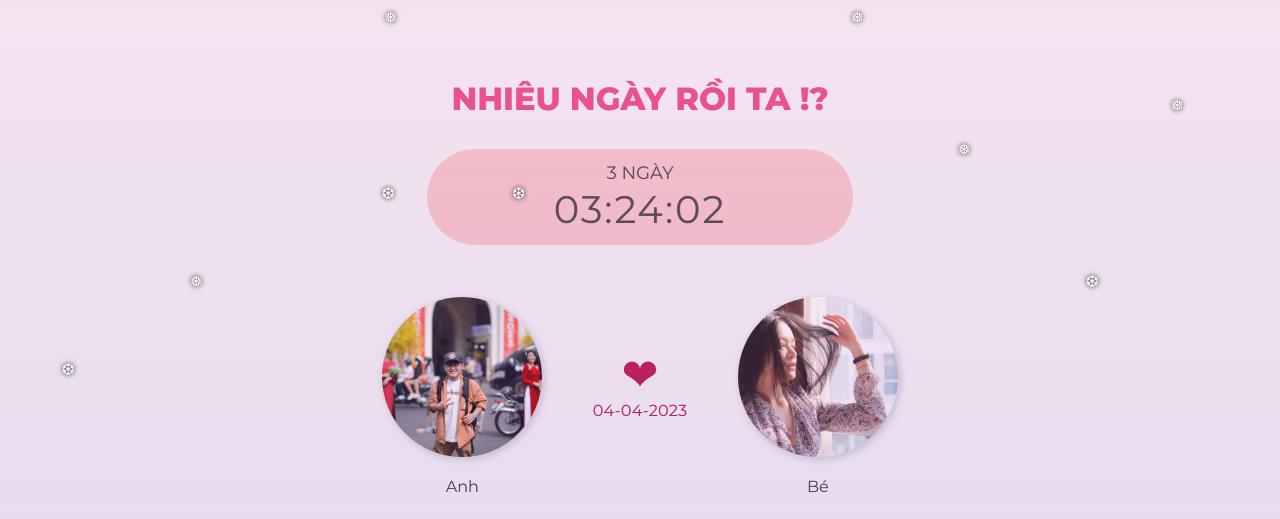
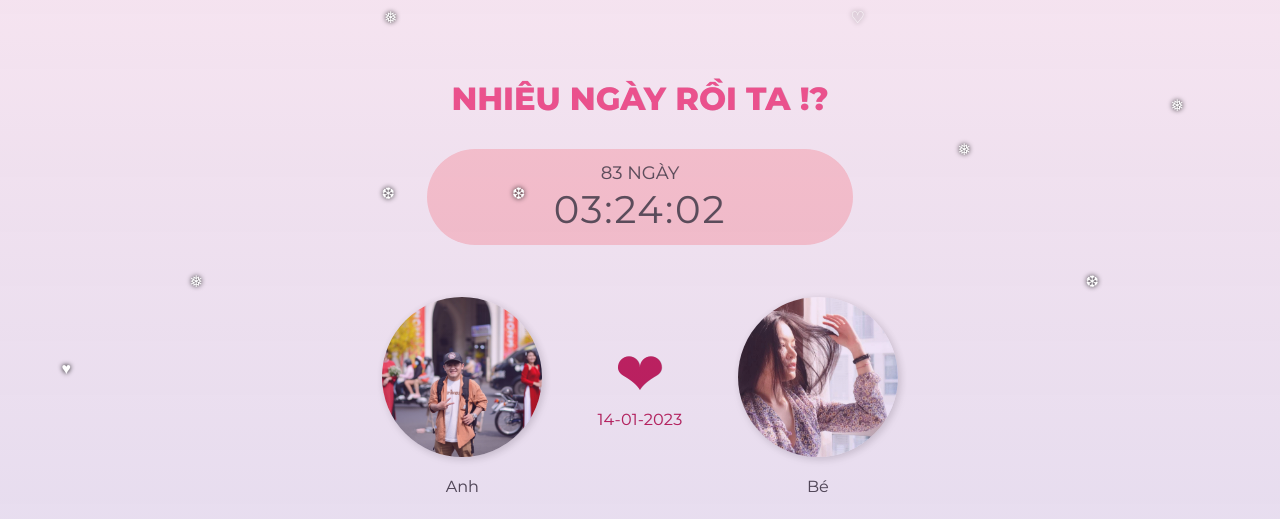
Before and after one commit to congthinh95/ToTinhToFie, a plain HTML site: page index.html in a window 1280 px wide. Shown: the top 519 px of the page. Drawn offline with nearby package versions, Linux system fonts and the light colour scheme.

Commit message:
update size font, picture, style of snowflake

```diff
--- a/css/style.css
+++ b/css/style.css
@@ -83,7 +83,7 @@ time {
       grid-column: span 2;
       display: grid;
       grid-template-rows: 2;
-      font-size: 44px;
+      font-size: 60px;
       color: #b90d46;
       align-self: center;
       padding-bottom: 2.6rem;
--- a/index.html
+++ b/index.html
@@ -21,8 +21,8 @@
             <div class="snowflake">❆</div>
             <div class="snowflake">❅</div>
             <div class="snowflake">❆</div>
-            <div class="snowflake">❅</div>
-            <div class="snowflake">❆</div>
+            <div class="snowflake">♡</div>
+            <div class="snowflake">♥</div>
       </div>
 
       <style>
@@ -181,7 +181,6 @@
                         <time>00:00:00</time>
                   </div>
             </div>
-
             <div id="info">
                   <div class="one">
                         <img src="img/me.jpg" class="avt">
--- a/js/app.js
+++ b/js/app.js
@@ -1,4 +1,4 @@
-const yourDate = new Date("2023-04-04T00:00:00"),
+const yourDate = new Date("2023-01-14T00:00:00"),
 music = ['muffin'];
 
 document.addEventListener('DOMContentLoaded', function(){
```
Also changed, not shown: img/pic.jpg (added).
